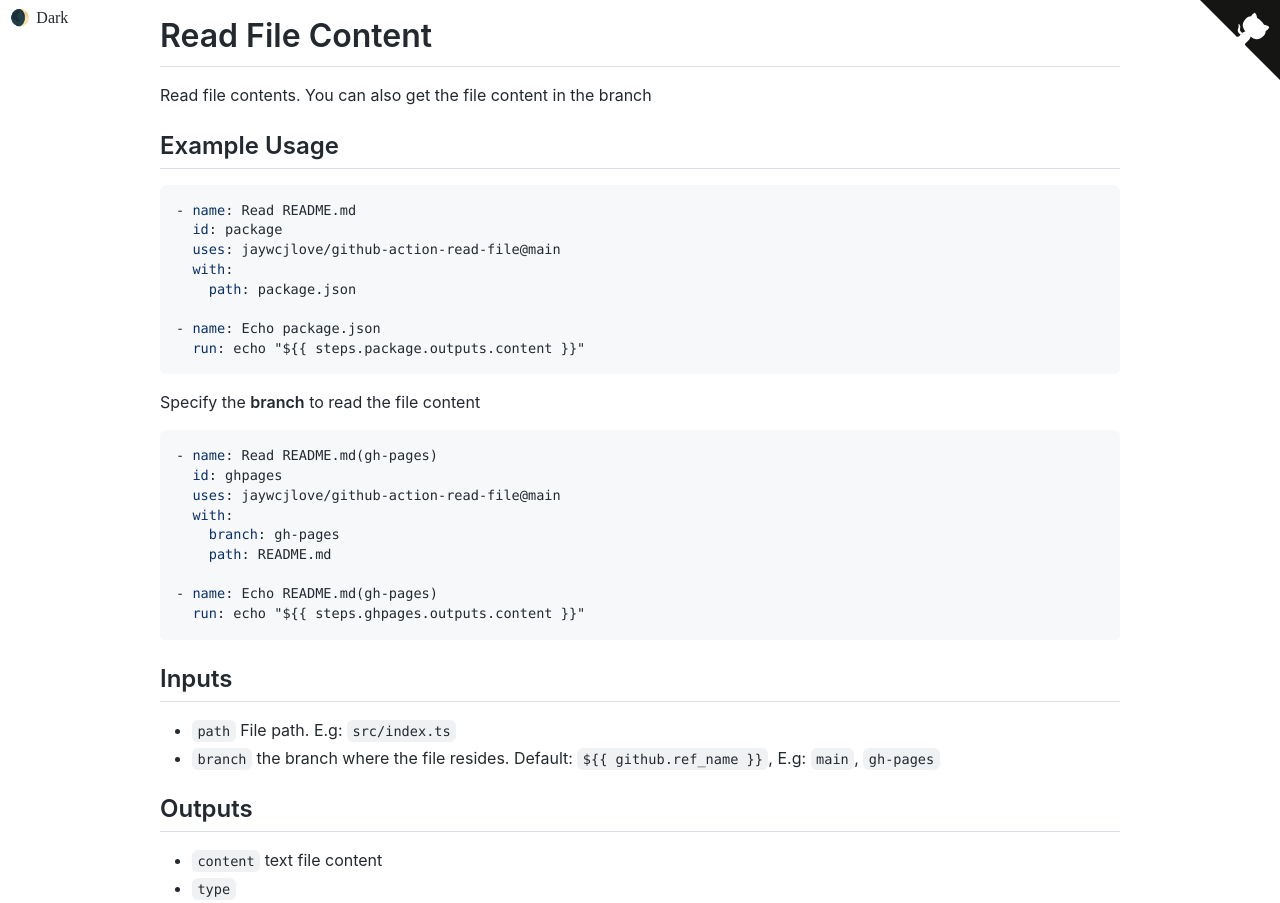
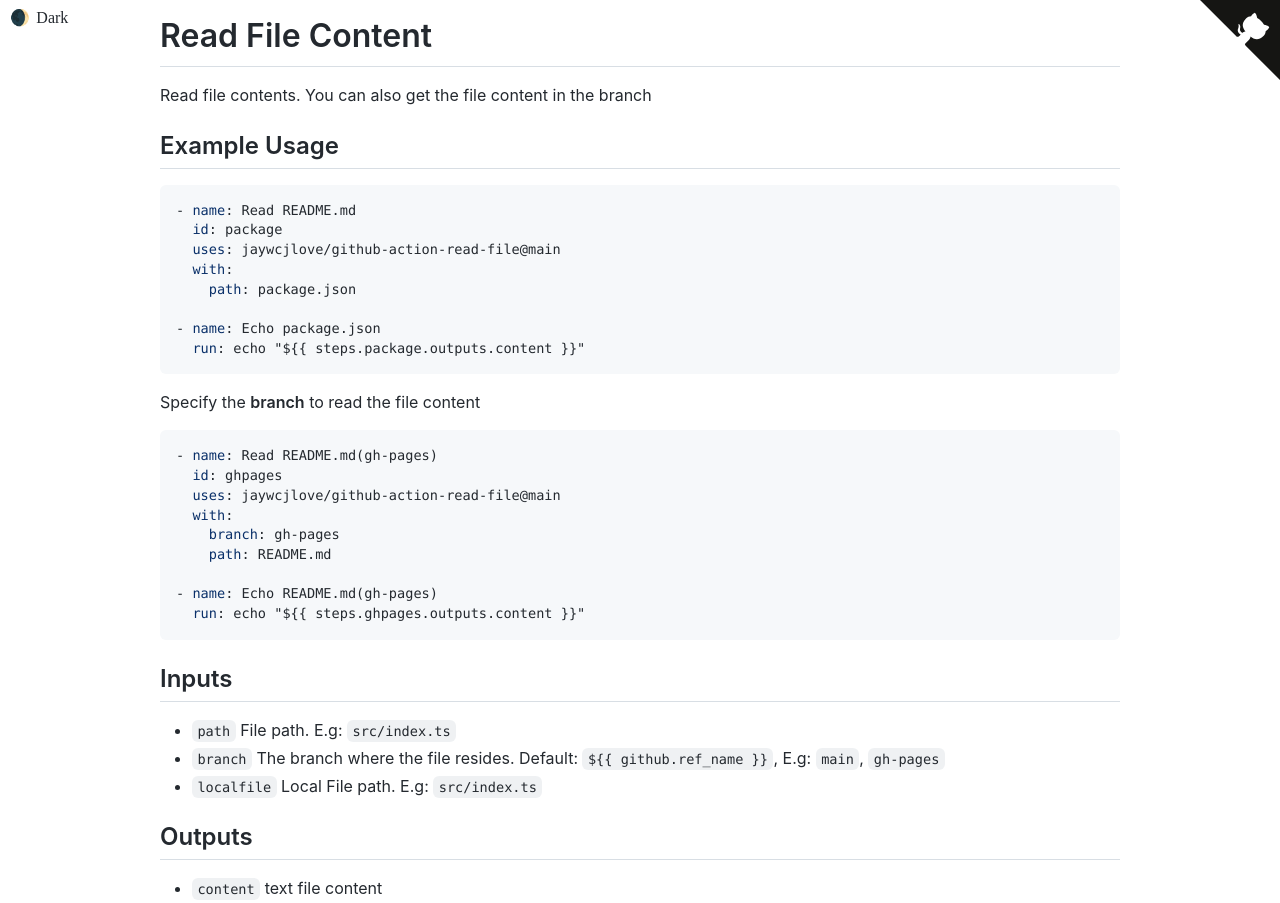
Before and after one commit to jaywcjlove/github-action-read-file, a plain HTML site: page index.html in a window 1280 px wide. Shown: the top 903 px of the page. Drawn offline with Linux system fonts and the light colour scheme.

Commit message:
v1.1.2 feat: add localfile input params. 17893a4551ef99bfa6e3d68e92f3c16041c68840

```diff
--- a/index.html
+++ b/index.html
@@ -200,7 +200,8 @@ customElements.define('markdown-style', MarkdownStyle);</script><markdown-style
     <h2 id="inputs"><a class="anchor" aria-hidden="true" tabindex="-1" href="#inputs"><span class="octicon octicon-link"></span></a>Inputs</h2>
     <ul>
       <li><code>path</code> File path. E.g: <code>src/index.ts</code></li>
-      <li><code>branch</code> the branch where the file resides. Default: <code>${{ github.ref_name }}</code>, E.g: <code>main</code>, <code>gh-pages</code></li>
+      <li><code>branch</code> The branch where the file resides. Default: <code>${{ github.ref_name }}</code>, E.g: <code>main</code>, <code>gh-pages</code></li>
+      <li><code>localfile</code> Local File path. E.g: <code>src/index.ts</code></li>
     </ul>
     <h2 id="outputs"><a class="anchor" aria-hidden="true" tabindex="-1" href="#outputs"><span class="octicon octicon-link"></span></a>Outputs</h2>
     <ul>
```
